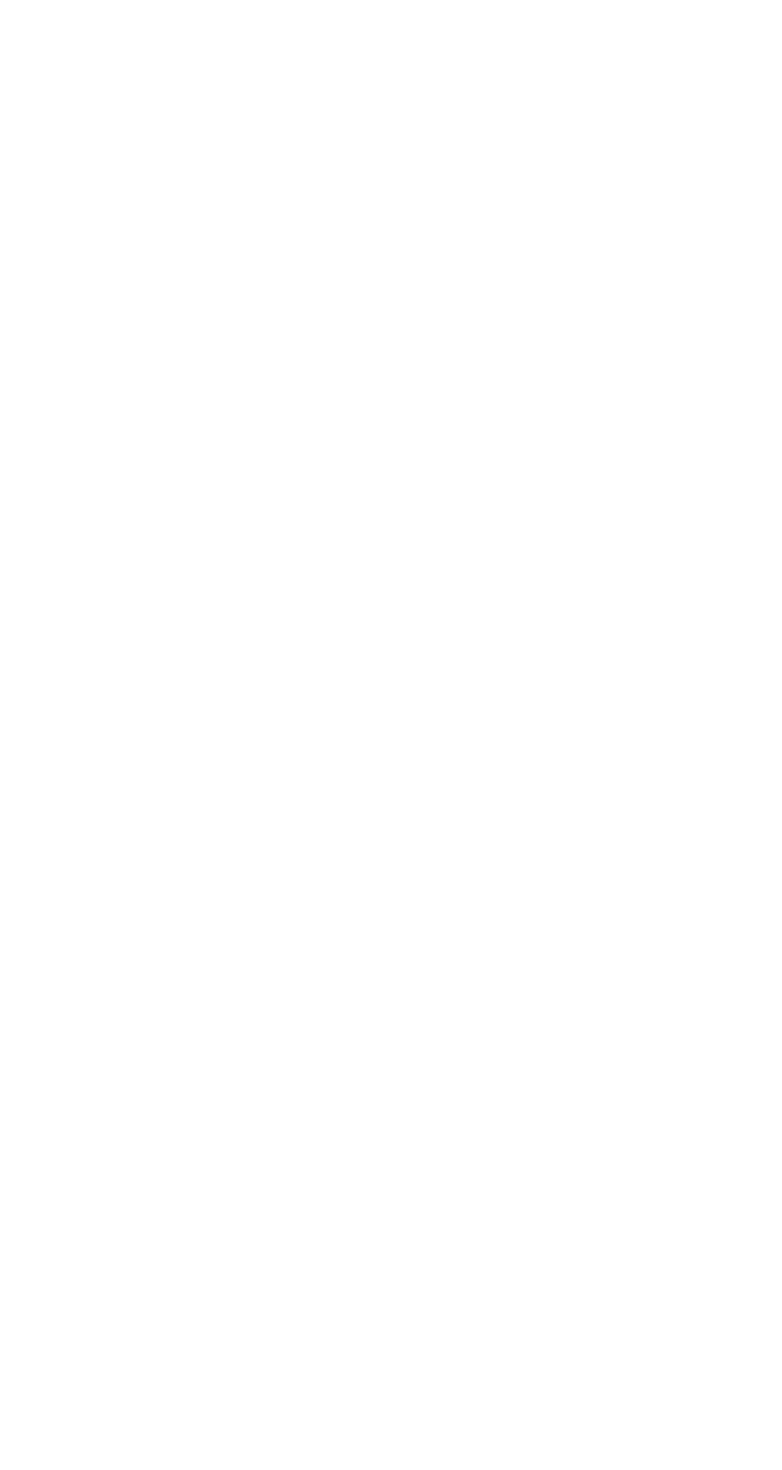
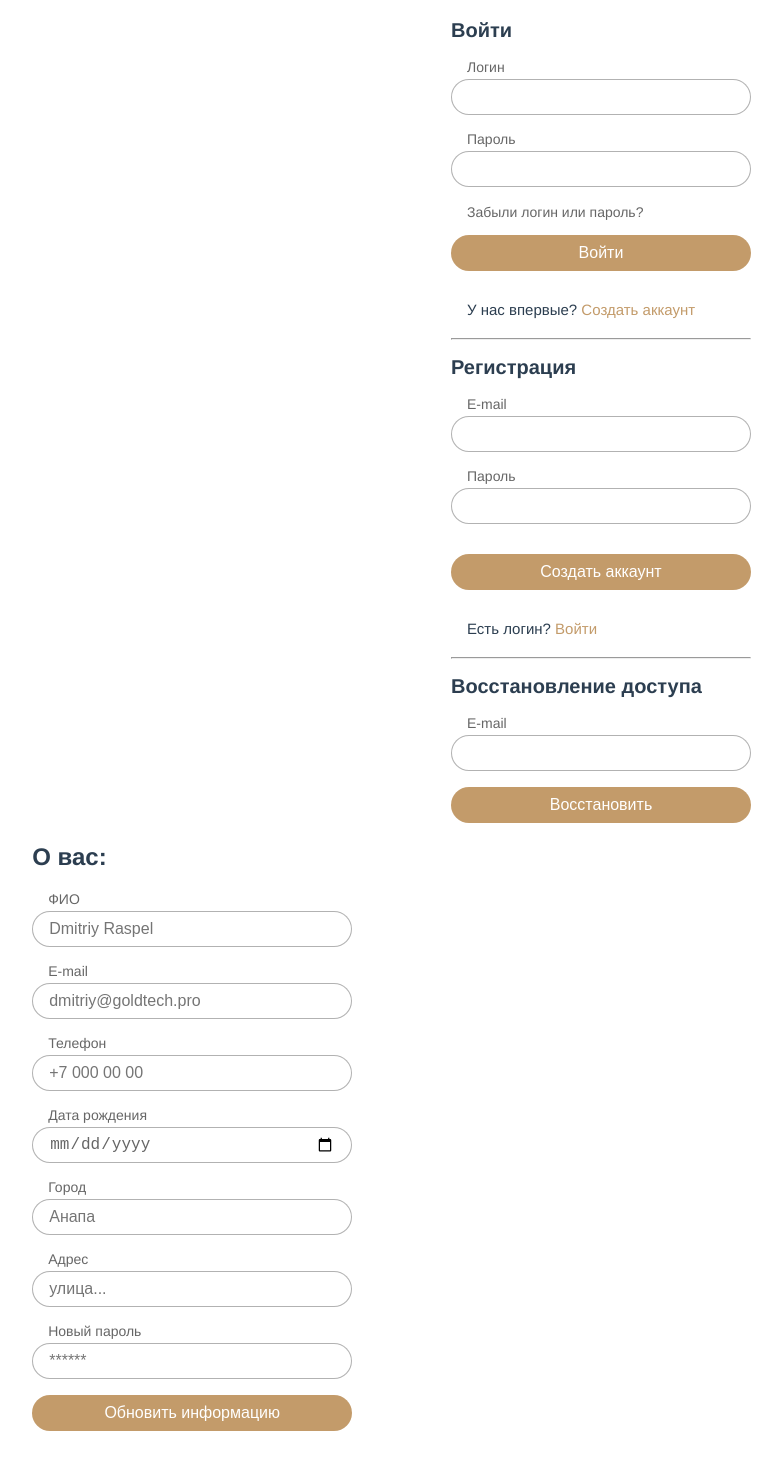
Before and after one commit to dmitriyraspel/G-market, a Vue app in the folder vue-market/: page / in a window 1280 px wide. Shown: the part 652-2122 px from the top of the page, without its empty margins (39-821 px from the left). Before the commit the page ends 800 px from the top, so only its background shows below. Built offline with nearby package versions, Linux system fonts and the light colour scheme.

Commit message:
add components/customer/...

```diff
--- a/vue-market/src/App.vue
+++ b/vue-market/src/App.vue
@@ -3,6 +3,8 @@
   <g-catalog-wrapper/>
   <g-home/>
   <fix-menu-wrap/>
+  <g-customer/>
+
 </template>
 
 <script>
@@ -10,6 +12,8 @@ import gHeader from './components/header/g-header.vue'
 import gCatalogWrapper from './components/g-catalog-wrapper.vue'
 import gHome from './components/homepage/g-home.vue'
 import fixMenuWrap from './components/fix-menu/fix-menu-wrap.vue'
+import gCustomer from './components/customer/g-customer.vue'
+
 
 export default {
   name: 'App',
@@ -17,6 +21,8 @@ export default {
     gHeader,
     gCatalogWrapper,
     gHome,
+    gCustomer,
+
     fixMenuWrap
   }
 }
@@ -28,6 +34,24 @@ export default {
   -webkit-font-smoothing: antialiased;
   -moz-osx-font-smoothing: grayscale;
   color: #2c3e50;
-  padding-bottom: 60px;
+  padding-bottom: 90px;
+}
+#app * {
+  box-sizing: border-box;
+}
+.gold,
+a.gold {
+  color: #c39b6a;
+}
+button, .btn,
+input[type=submit],
+input[type=button] {
+  border: none;
+  border-radius: 18px;
+  background: #c39b6a;
+  color: #fff;
+  height: 36px;
+  font-size: 16px;
+  padding: 8px 16px;
 }
 </style>
--- /dev/null
+++ b/vue-market/src/components/customer/g-customer.vue
@@ -0,0 +1,103 @@
+<template>
+  <div class="g-customer">
+    <div class="authpage">
+      <g-login/>
+      <hr>
+      <g-register/>
+      <hr>
+      <g-recovery/>
+    </div>
+    <div class="container">
+      <g-user/>
+    </div>
+
+  </div>
+</template>
+
+<script>
+import gLogin from './g-login.vue'
+import gRegister from './g-register.vue'
+import gRecovery from './g-recovery.vue'
+import gUser from './g-user.vue'
+
+export default {
+  name: 'g-customer',
+  components: {
+    gLogin,
+    gRegister,
+    gRecovery,
+    gUser
+  }
+}
+</script>
+
+<style lang="scss">
+.authpage {
+  width: 90%;
+  max-width: 300px;
+  margin-left: auto;
+  margin-right: auto;
+}
+.authpage h2 {
+  font-size: 20px;
+}
+.authform {
+  width: 100%;
+  max-width: 100%;
+}
+.form-label {
+  position: relative;
+  margin-bottom: 4px;
+  font-size: 14px;
+  color: #666;
+  padding-left: 16px;
+}
+.authpage input[type=name],
+.authpage input[type=text],
+.authpage input[type=password],
+.authpage input[type=email],
+.authpage input[type=tel] {
+  display: block;
+  height: 36px;
+  margin: 0 0 16px 0;
+  font-size: 16px;
+  width: 100%;
+  padding: 8px 16px;
+  border-radius: 18px;
+  border: 1px solid rgba(102, 102, 102, 0.5);
+  outline: transparent;
+  color: #666;
+}
+.authpage input[type=name]:focus,
+.authpage input[type=text]:focus,
+.authpage input[type=password]:focus,
+.authpage input[type=email]:focus,
+.authpage input[type=tel]:focus {
+  border: 1px solid #c39b6a;
+  color: #333;
+}
+.forgot-password {
+  margin: 14px 0;
+  padding-left: 16px;
+}
+.forgot-password a {
+  color: #666;
+  text-decoration: none;
+  font-size: 14px;
+}
+.authpage-switcher {
+  font-size: 15px;
+  margin-top: 30px;
+  margin-bottom: 20px;
+  padding-left: 16px;
+}
+.authpage-switcher a {
+  text-decoration: none;
+}
+.authpage input[type=submit] {
+  width: 100%;
+}
+.g-register-btn {
+  margin-top: 14px;
+}
+</style>
--- /dev/null
+++ b/vue-market/src/components/customer/g-login.vue
@@ -0,0 +1,36 @@
+<template>
+  <div class="g-login">
+    <h2>Войти</h2>
+
+    <form action="" class="authform">
+
+      <div class="form-label">Логин</div>
+      <input type="text" class="authform-text">
+
+      <div class="form-label">Пароль</div>
+      <input type="password" class="authform-text">
+
+      <div class="forgot-password">
+        <a href="/recovery" class="g-login-recovery">Забыли логин или пароль?</a>
+      </div>
+
+      <input type="submit" value="Войти" class="g-login-btn">
+    </form>
+
+    <div class="authpage-switcher">
+      <span class="g-login-register">У нас впервые?<a href="/register" class="gold"> Создать аккаунт</a></span>
+    </div>
+
+  </div>
+</template>
+
+<script>
+export default {
+  name: 'g-login',
+}
+</script>
+
+<style lang="scss">
+
+
+</style>
--- /dev/null
+++ b/vue-market/src/components/customer/g-recovery.vue
@@ -0,0 +1,24 @@
+<template>
+  <div class="g-recovery">
+    <h2>Восстановление доступа</h2>
+
+    <form action="" class="authform">
+
+      <div class="form-label">E-mail</div>
+      <input type="email" class="authform-text">
+
+      <input type="submit" value="Восстановить" class="g-recovery-btn">
+    </form>
+
+  </div>
+</template>
+
+<script>
+export default {
+  name: 'g-recovery',
+}
+</script>
+
+<style lang="scss">
+
+</style>
--- /dev/null
+++ b/vue-market/src/components/customer/g-register.vue
@@ -0,0 +1,31 @@
+<template>
+  <div class="g-register">
+    <h2>Регистрация</h2>
+
+    <form action="" class="authform">
+
+      <div class="form-label">E-mail</div>
+      <input type="email" class="authform-text">
+
+      <div class="form-label">Пароль</div>
+      <input type="password" class="authform-text">
+
+      <input type="submit" value="Создать аккаунт" class="g-register-btn">
+    </form>
+
+    <div class="authpage-switcher">
+      <span class="g-login-register">Есть логин?<a href="/register" class="gold"> Войти</a></span>
+    </div>
+
+  </div>
+</template>
+
+<script>
+export default {
+  name: 'g-register',
+}
+</script>
+
+<style lang="scss">
+
+</style>
--- /dev/null
+++ b/vue-market/src/components/customer/g-user.vue
@@ -0,0 +1,61 @@
+<template>
+  <div class="g-user">
+      <div class="about-user">
+        <h2>О вас:</h2>
+
+        <form class="about-user-form">
+            <div class="form-label">ФИО</div>
+            <input type="email" class="authform-text" placeholder="Dmitriy Raspel">
+
+            <div class="form-label">E-mail</div>
+            <input type="email" class="authform-text" placeholder="dmitriy@goldtech.pro">
+
+            <div class="form-label phonemask_plugin">Телефон</div>
+            <input type="tel" class="authform-text" placeholder="+7 000 00 00">
+
+            <div class="form-label phonemask_plugin">Дата рождения</div>
+            <input placeholder="" title="Дата рождения" type="date"  value="">
+
+            <div class="form-label">Город</div>
+            <input type="text" class="authform-text" placeholder="Анапа">
+
+            <div class="form-label">Адрес</div>
+            <input type="text" class="authform-text" placeholder="улица...">
+
+            <div class="form-label">Новый пароль</div>
+            <input type="password" name="" placeholder="******" class="authform-text">
+
+            <input type="submit" value="Обновить информацию" class="g-user-btn">
+        </form>
+      </div>
+
+  </div>
+</template>
+
+<script>
+export default {
+  name: 'g-user',
+}
+</script>
+
+<style lang="scss">
+.about-user-form {
+    max-width: 320px;
+}
+.about-user-form input {
+  display: block;
+  height: 36px;
+  margin: 0 0 16px 0;
+  font-size: 16px;
+  width: 100%;
+  padding: 8px 16px;
+  border-radius: 18px;
+  border: 1px solid rgba(102, 102, 102, 0.5);
+  outline: transparent;
+  color: #666;
+}
+.about-user-form input:focus {
+  border: 1px solid #c39b6a;
+  color: #333;
+}
+</style>
```
